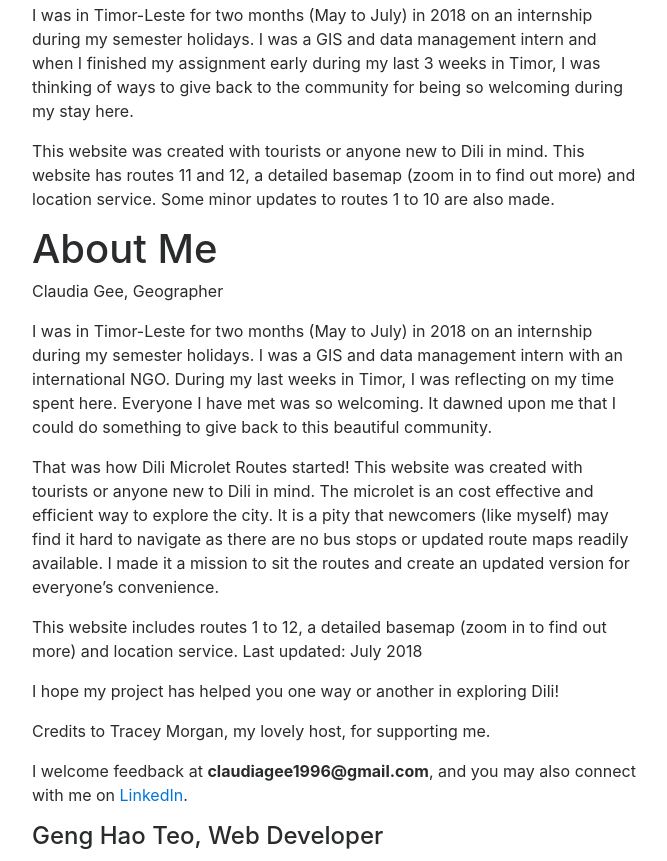
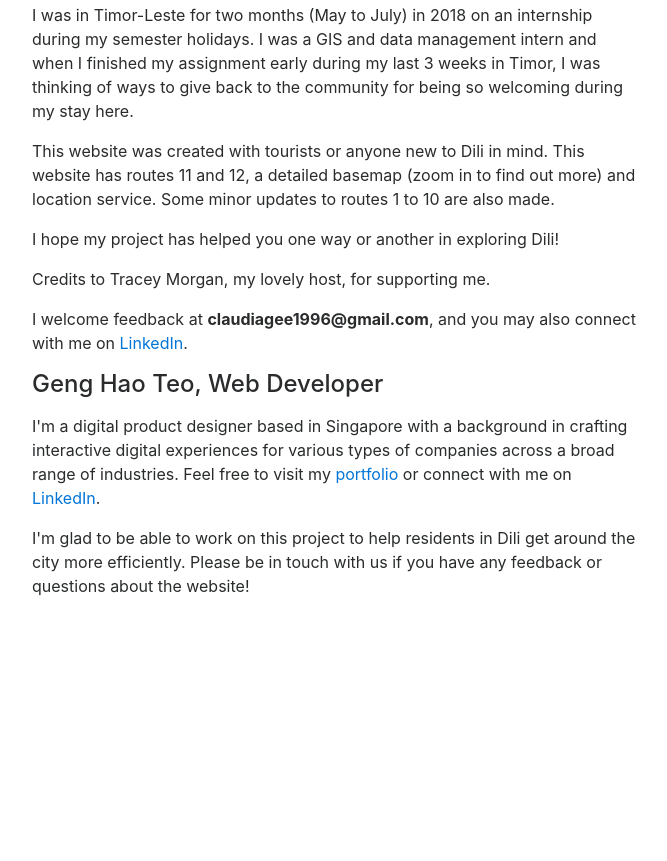
Before and after one commit to dilimicroletroutes/dilimicroletroutes.github.io, a website: page about.html in a window 1280 px wide. Shown: the part 497-1358 px from the top of the page, without its empty margins (303-970 px from the left). After the commit the page ends 1119 px from the top, so only its background shows below. Drawn offline with Linux system fonts and the light colour scheme; files that its build step writes are made by us from their sources.

Commit message:
Update about.html

```diff
--- a/about.html
+++ b/about.html
@@ -56,11 +56,6 @@
                         <p><h4>Claudia Gee, Geographer</h4></p>
                         <p>I was in Timor-Leste for two months (May to July) in 2018 on an internship during my semester holidays. I was a GIS and data management intern and when I finished my assignment early during my last 3 weeks in Timor, I was thinking of ways to give back to the community for being so welcoming during my stay here.</p>
                         <p>This website was created with tourists or anyone new to Dili in mind. This website has routes 11 and 12, a detailed basemap (zoom in to find out more) and location service. Some minor updates to routes 1 to 10 are also made.</p>
-                        <h1>About Me</h1>
-                        <p>Claudia Gee, Geographer</p>
-                        <p>I was in Timor-Leste for two months (May to July) in 2018 on an internship during my semester holidays. I was a GIS and data management intern with an international NGO.  During my last weeks in Timor, I was reflecting on my time spent here. Everyone I have met was so welcoming. It dawned upon me that I could do something to give back to this beautiful community.</p>
-                        <p>That was how Dili Microlet Routes started! This website was created with tourists or anyone new to Dili in mind. The microlet is an cost effective and efficient way to explore the city. It is a pity that newcomers (like myself) may find it hard to navigate as there are no bus stops or updated route maps readily available. I made it a mission to sit the routes and create an updated version for everyone’s convenience.</p>
-                        <p>This website includes routes 1 to 12, a detailed basemap (zoom in to find out more) and location service. Last updated: July 2018</p>
                         <p>I hope my project has helped you one way or another in exploring Dili!</p>
                         <p>Credits to Tracey Morgan, my lovely host, for supporting me.</p>
                         <p>I welcome feedback at <strong>claudiagee1996@gmail.com</strong>, and you may also connect with me on <a href="http://www.linkedin.com/in/claudia-gee" target="_blank">LinkedIn</a>.</p>
```
